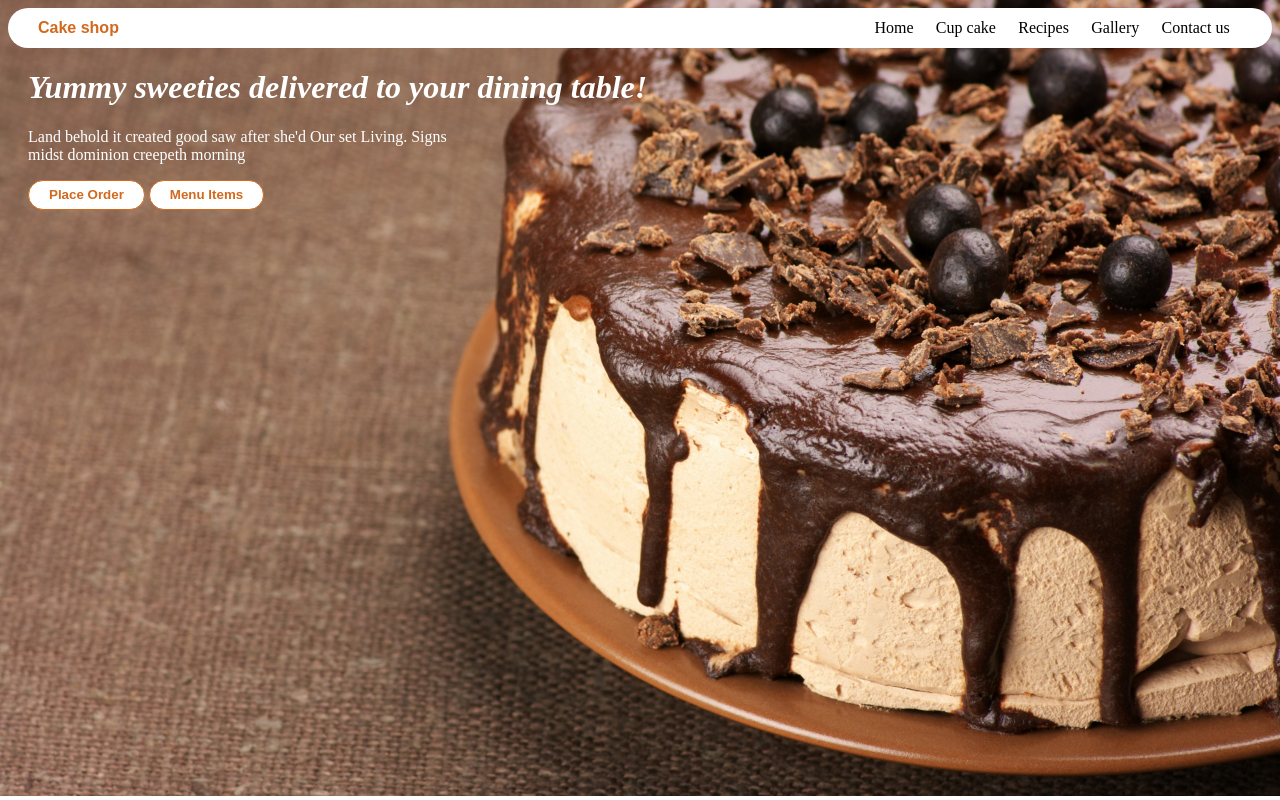
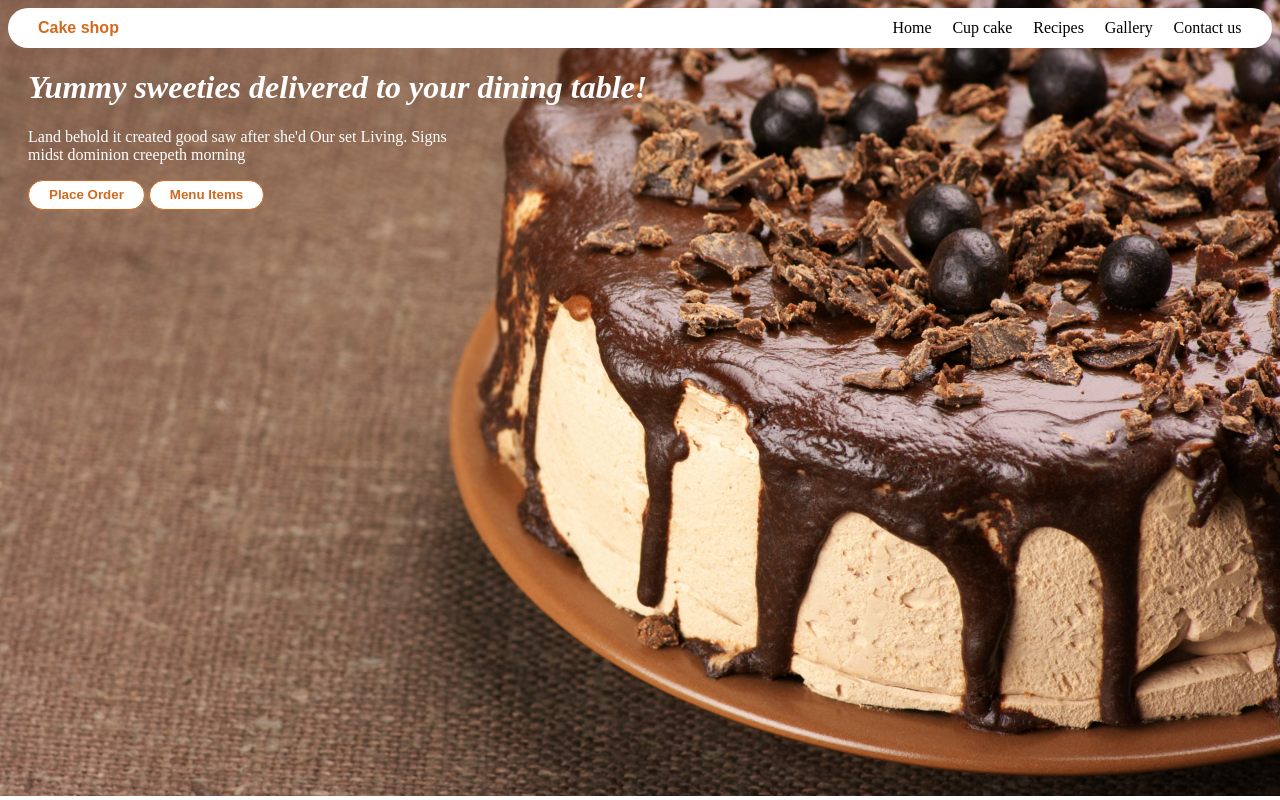
Before and after one commit to monishald/cakewebsite, a plain HTML site: page index.html in a window 1280 px wide. Drawn offline with Linux system fonts and the light colour scheme.

Commit message:
first page

```diff
--- a/style.css
+++ b/style.css
@@ -15,9 +15,9 @@ h4{
 }
 .main{
     display:flex;
-    max-width: 400px;
-    min-width: 400px;
-    justify-content: space-evenly;
+    max-width: 370px;
+    min-width: 370px;
+    justify-content: space-around;
 }
 .icon{
     display: none;
```
